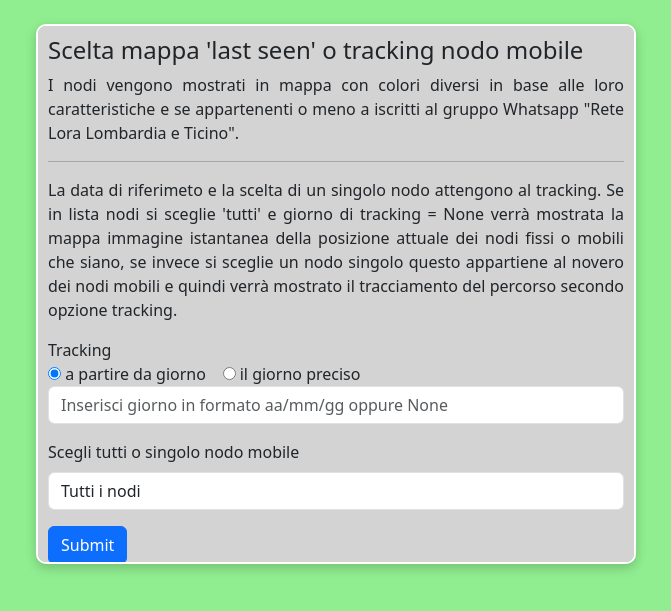
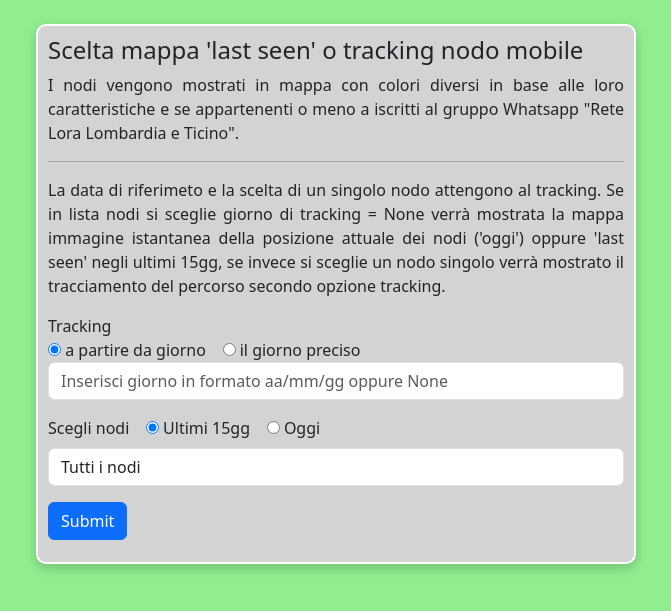
Before and after one commit to vinloren/meshtastic_meshmonitor, a Flask app: page /listanodi in a window 1280 px wide. Shown: the part 56-667 px from the top of the page, without its empty margins (304-975 px from the left). Run offline with Flask 3, Linux system fonts and the light colour scheme.

Commit message:
aggiunto scelta mostra in mappa giorno attuale o ultimi 15gg

```diff
--- a/app/models.py
+++ b/app/models.py
@@ -79,11 +79,12 @@ class Meshnodes(db.Model):
             Meshnodes.node_id == node_id).all()
         return target
 
-    def chiamaNodi():
+    def chiamaNodi(inizio):
         nodi_validi = db.session.query(Meshnodes).filter(
             Meshnodes.lat.isnot(None),
             Meshnodes.lon.isnot(None),
-            Meshnodes.longname.isnot(None)
+            Meshnodes.longname.isnot(None),
+            Meshnodes.data > inizio
         ).all()
         return nodi_validi
 
--- a/app/routes.py
+++ b/app/routes.py
@@ -8,7 +8,7 @@ from app.models import Messaggi
 from urllib.parse import urlsplit
 from flask import render_template, flash, redirect, url_for, request, session
 
-#from datetime import datetime
+from datetime import datetime, timedelta
 import folium, json, time, os, math
 from folium.plugins import PolyLineTextPath
 from folium import Element
@@ -105,9 +105,18 @@ def showmap():
     oggi = request.form.get("giorno")
     opzione = request.form.get('opzione')
     da_il = request.form.get('dail')
+    opt = request.form.get('opt')
+    today = datetime.now()
+    if opt == 'all':
+        inizio = today - timedelta(days=1)
+        inizio = inizio.strftime('%y/%m/%d')
+    else:
+        inizio = today - timedelta(days=16)
+        inizio = inizio.strftime('%y/%m/%d')
     print("========")
     print(f"Oggi = {oggi}")
     print(f"opzione = {opzione}")
+    print(f"inizio = {inizio}")
     print("========")
 
     percorso = []
@@ -196,7 +205,7 @@ def showmap():
         mappa.save('app/templates/map.html')
         return render_template('map.html')
 
-    nodes = Meshnodes.chiamaNodi()
+    nodes = Meshnodes.chiamaNodi(inizio)
     opzione = "tutti" #forzo tutti per mappa istantanea non tracking
     #print(f"Nodes: {nodes}")
     for node in nodes:
--- a/app/templates/index.html
+++ b/app/templates/index.html
@@ -8,9 +8,9 @@ o meno a iscritti al gruppo Whatsapp "Rete Lora Lombardia e Ticino".
 <hr>
 <p align=justify>
 La data di riferimeto e la scelta di un singolo nodo attengono al tracking. Se in lista nodi si
-sceglie 'tutti' e giorno di tracking = None verrà mostrata la mappa immagine istantanea della
-posizione attuale dei nodi fissi o mobili che siano, se invece si sceglie un nodo singolo questo appartiene al novero dei nodi mobili
-e quindi verrà mostrato il tracciamento del percorso secondo opzione tracking.
+sceglie giorno di tracking = None verrà mostrata la mappa immagine istantanea della
+posizione attuale dei nodi ('oggi') oppure 'last seen' negli ultimi 15gg, se invece si sceglie un nodo
+singolo verrà mostrato il tracciamento del percorso secondo opzione tracking.
 </p>
 
 Tracking<br>
@@ -23,7 +23,11 @@ Tracking<br>
         <input name="giorno" id="day" type="text" class="form-control" placeholder="Inserisci giorno in formato aa/mm/gg oppure None" required>
     </div>
     <div class="mb-3">
-        <label for="opzioni" class="form-label">Scegli tutti o singolo nodo mobile</label>
+        <label for="opzioni" class="form-label">Scegli nodi</label>&nbsp;&nbsp;&nbsp;
+        <input type="radio" id="u15" name="opt" value="u15" checked>
+        <label for="Scegli3">Ultimi 15gg</label>&nbsp;&nbsp;&nbsp;
+        <input type="radio" id="all" name="opt" value="all">
+        <label for="Scegli4">Oggi</label>
         <select name="opzione" id="opzioni" class="form-control" required>
             <option value="tutti">Tutti i nodi
             {% for nodo in nodi %}
```
Also changed, not shown: app.db.
